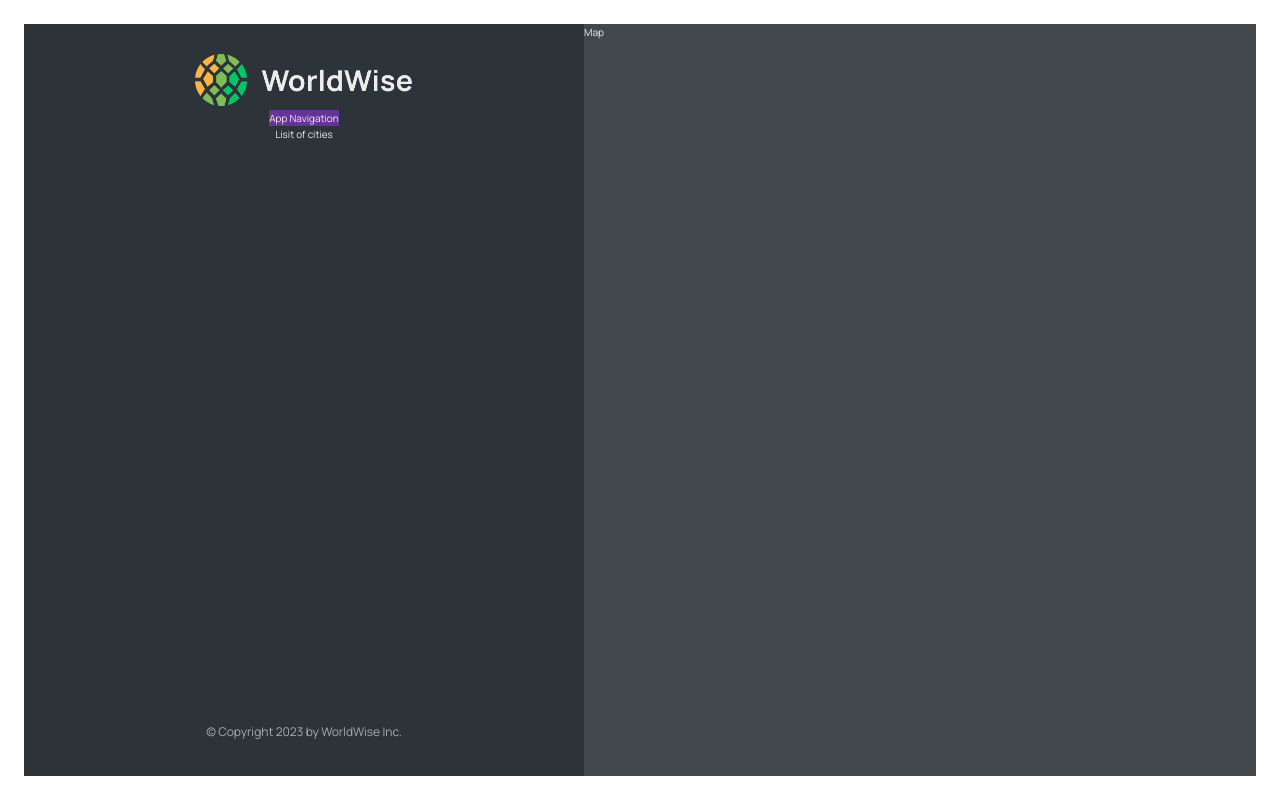
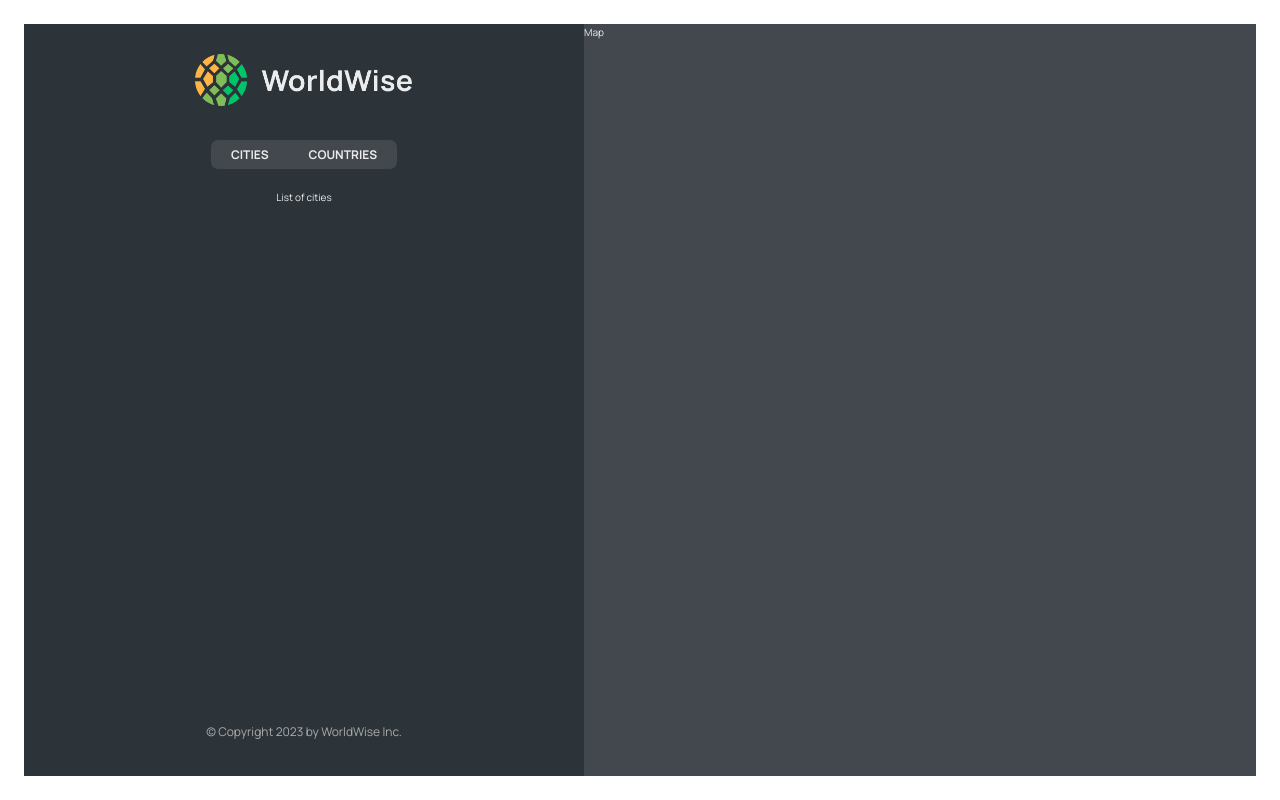
Before and after one commit to Mariano1994/worldwise, a React (Vite) app: page /app in a window 1280 px wide. Built offline with nearby package versions, Linux system fonts and the light colour scheme.

Commit message:
Create a Nested Routes. Usig Outlet component to switch between components to been shown in the navigation

```diff
--- a/src/App.jsx
+++ b/src/App.jsx
@@ -11,10 +11,17 @@
     <>
       <BrowserRouter>
         <Routes>
-          <Route path="/" element={<Homepage />} />
+          <Route index element={<Homepage />} />
           <Route path="product" element={<Product />} />
           <Route path="pricing" element={<Pricing />} />
-          <Route path="app" element={<AppLayout />} />
+          <Route path="app" element={<AppLayout />}>
+            {/* Nested Routes */}
+            <Route index element={<p>List of cities</p>} />
+            <Route path="cities" element={<p>List of cities</p>} />
+            <Route path="countries" element={<p>List of countries</p>} />
+            <Route path="form" element={<p> Form</p>} />
+            {/* ================ */}
+          </Route>
           <Route path="login" element={<Login />} />
           <Route path="*" element={<PageNotFound />} />
         </Routes>
--- a/src/components/AppNav/AppNav.jsx
+++ b/src/components/AppNav/AppNav.jsx
@@ -1,10 +1,18 @@
+import { NavLink } from "react-router-dom";
 import styles from "./AppNav.module.css";
 
 function AppNav() {
   return (
     <>
       <nav className={styles.nav}>
-        <span>App Navigation</span>
+        <ul>
+          <li>
+            <NavLink to="cities"> Cities</NavLink>
+          </li>
+          <li>
+            <NavLink to="countries">Countries</NavLink>
+          </li>
+        </ul>
       </nav>
     </>
   );
--- a/src/components/AppNav/AppNav.module.css
+++ b/src/components/AppNav/AppNav.module.css
@@ -1,3 +1,28 @@
 .nav {
-  background-color: rebeccapurple;
+  margin-top: 3rem;
+  margin-bottom: 2rem;
 }
+
+.nav ul {
+  list-style: none;
+  display: flex;
+  background-color: var(--color-dark--2);
+  border-radius: 7px;
+}
+
+.nav a:link,
+.nav a:visited {
+  display: block;
+  color: inherit;
+  text-decoration: none;
+  text-transform: uppercase;
+  font-size: 1.2rem;
+  font-weight: 700;
+  padding: 0.5rem 2rem;
+  border-radius: 5px;
+}
+
+/* CSS Modules feature */
+.nav a:global(.active) {
+  background-color: var(--color-dark--0);
+}
--- a/src/components/SideBar/SideBar.jsx
+++ b/src/components/SideBar/SideBar.jsx
@@ -1,6 +1,7 @@
 import AppNav from "../AppNav/AppNav";
 import Logo from "../Logo/Logo";
 import styles from "./Sidebar.module.css";
+import { Outlet } from "react-router-dom";
 
 function SideBar() {
   return (
@@ -9,7 +10,7 @@
         <Logo />
         <AppNav />
 
-        <p>Lisit of cities</p>
+        <Outlet />
 
         <footer className={styles.footer}>
           <p className={styles.copyright}>
```
